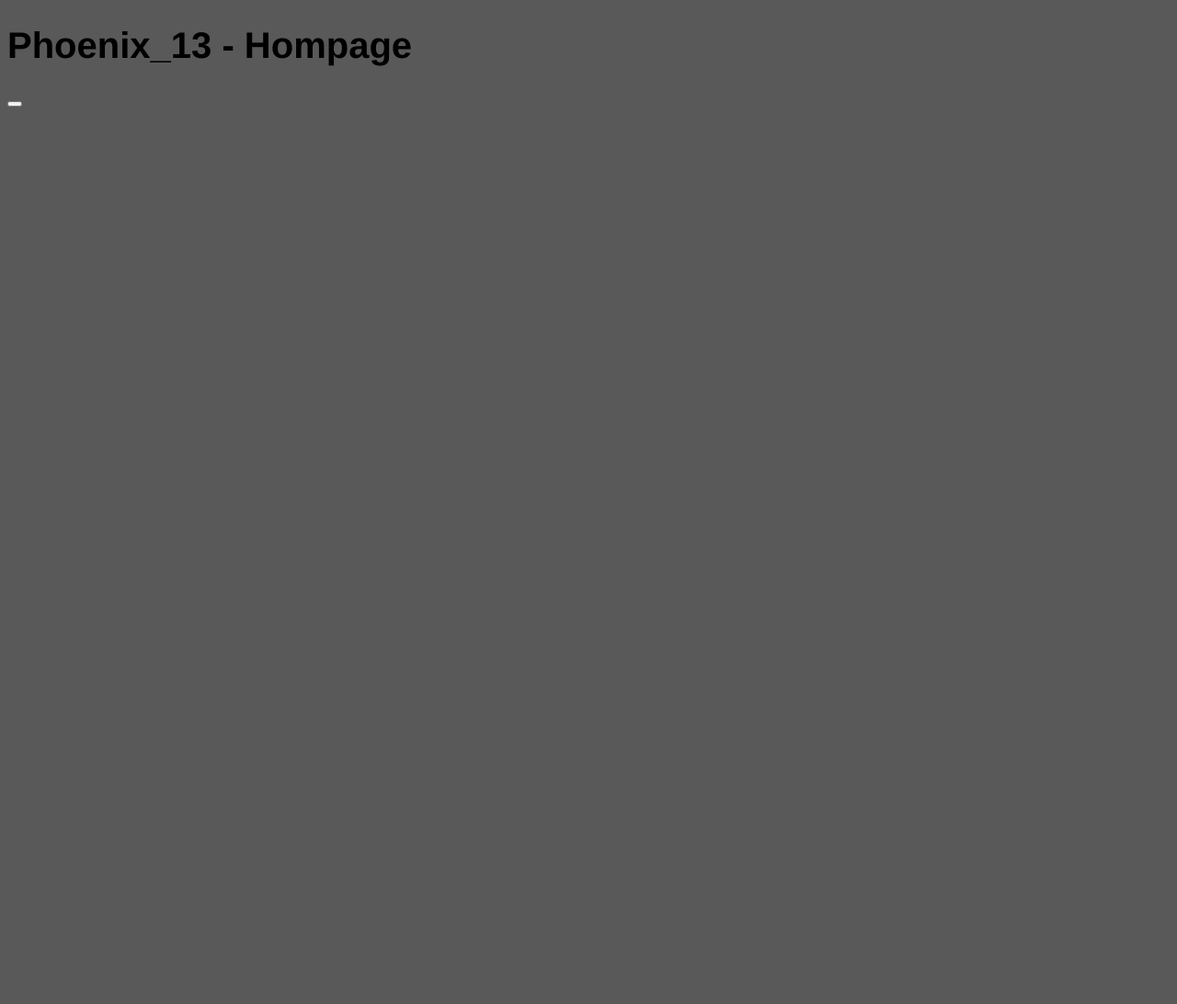
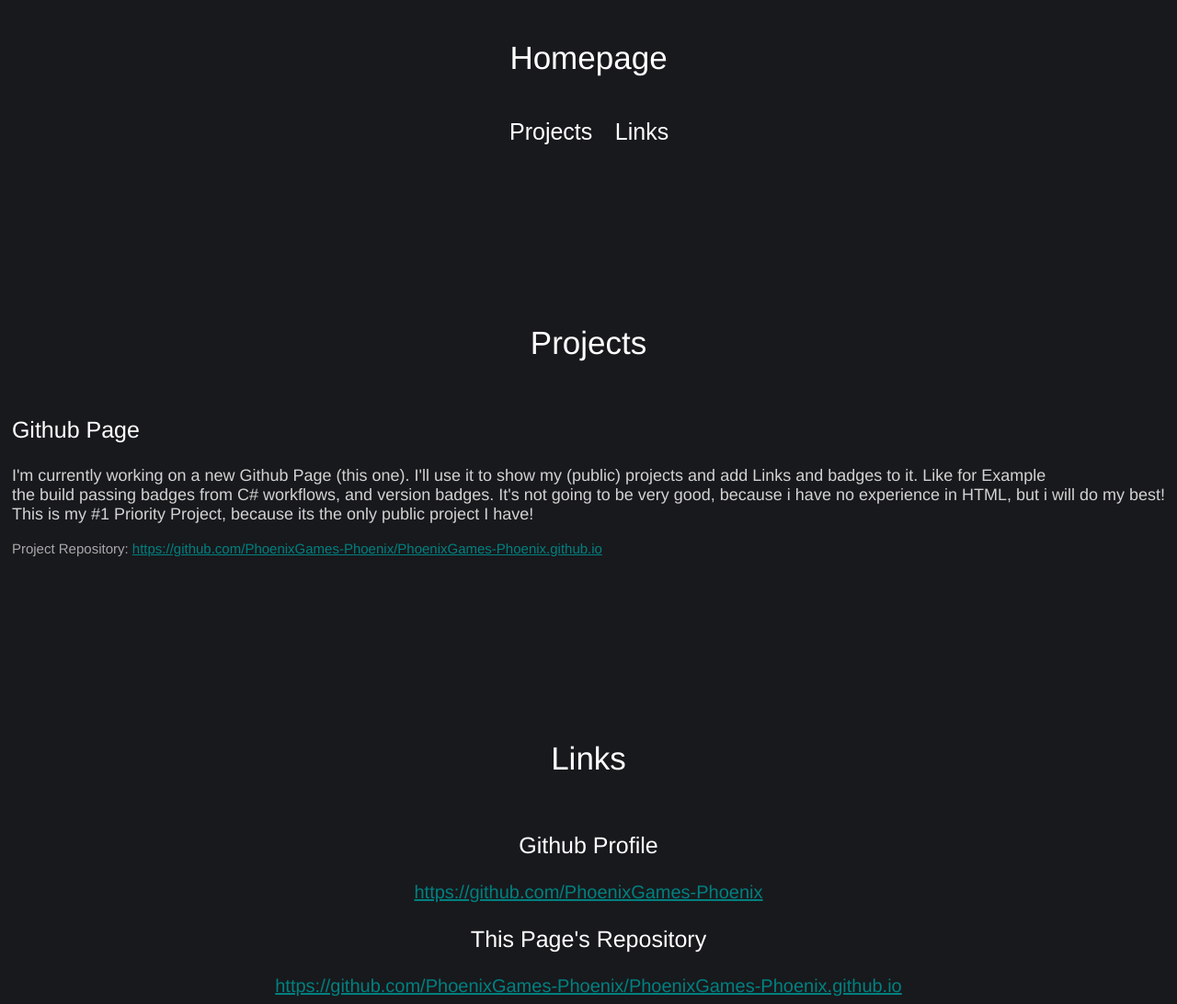
Before and after one commit to ixhbinphoenix/ixhbinphoenix.github.io, a plain HTML site: page index.html in a window 1280 px wide. Shown: the whole page at 92% size. Before the commit the page ends 800 px from the top, so only its background shows below. Drawn offline with Linux system fonts and the light colour scheme.

Commit message:
Complete Rework of the Page

```diff
--- a/index.html
+++ b/index.html
@@ -1,43 +1,125 @@
 <!DOCTYPE html>
 <html>
     <head>
-        <title>Phoenix_13 - Homepage</title>
+        <title>Phoenix test page</title>
+        <script>
+            scroll = function getFocus(arg) {
+                document.getElementById(arg).scrollIntoView(true);
+            }
+        </script>
     </head>
+    <body>
+        <!--Title-->
+        <div style="margin: 0px auto; display: table; text-align: center;">
+            <p class="Title">Homepage</p>
+        </div>
+        <!--Buttons-->
+        <div class="TopButtons">
+            <button class="TopButton" type="button" onclick="scroll('Projects')">Projects</button>
+            <button class="TopButton" type="button" onclick="scroll('Links')">Links</button>
+        </div>
 
-    <body>
-        <h1 class="header">Phoenix_13 - Hompage</h1>
-        <button class="homepage-button"></button>
+        <p class="SmallTitle" id="Projects">Projects</p>
+        <div class="Projects">
+            <div class="ProjectPage" id="ProjectPage">
+                <p class="ProjectTitle">Github Page</p>
+                <p class="ProjectText">I'm currently working on a new Github Page (this one). I'll use it to show my (public) projects and add Links and badges to it. Like for Example<br> the build passing badges from C# workflows, and version badges. It's not going to be very good, because i have no experience in HTML, but i will do my best!<br>This is my #1 Priority Project, because its the only public project I have!</p>
+                <p class="ProjectLink" style="color: darkgray;">Project Repository: <a style="outline: none; color: teal;" href="https://github.com/PhoenixGames-Phoenix/PhoenixGames-Phoenix.github.io">https://github.com/PhoenixGames-Phoenix/PhoenixGames-Phoenix.github.io<a></p>
+            </div>
+        </div>
+
+        <p class="SmallTitle" id="Links">Links</p>
+        <div class="Links">
+            <p class="LinkTitle">Github Profile</p>
+            <a class="Link" href="https://github.com/PhoenixGames-Phoenix" style="color: teal;">https://github.com/PhoenixGames-Phoenix</a>
+            <p class="LinkTitle">This Page's Repository</p>
+            <a class="Link" href="https://github.com/PhoenixGames-Phoenix/PhoenixGames-Phoenix.github.io" style="color: teal;">https://github.com/PhoenixGames-Phoenix/PhoenixGames-Phoenix.github.io</a>
+        </div>
+
     </body>
+    <style>
+        html {
+            font-family: Helvetica;
+        }
+        body {
+            background-color: rgb(24, 25, 28);
+        }
+        .Title {
+            font-size: 35px;
+            font-weight: 400;
+            text-align: center;
+            color: white;
+        }
+        .TopButtons {
+            margin: 0px auto;
+            display: table;
+            text-align: center;
+            padding-left: 16px;
+        }
+        .TopButton {
+            width: 100px;
+            height: 50px;
 
+            text-align: center;
 
+            font-size: 25px;
+            font-weight: 400;
 
+            background-color: rgb(24, 25, 28);
+            border: none;
+            outline: none;
+            color: white;
 
+            cursor: pointer;
+        }
+        .SmallTitle {
+            font-weight: 400;
+            font-size: 35px;
+            color: white;
 
+            text-align: center;
+            padding-top: 150px;
+        }
+        .Projects {
+            margin: 0px auto;
+            display: table;
+            text-align: center;
+        }
+        .ProjectTitle {
+            font-weight: 400;
+            font-size: 25px;
+            text-align: left;
 
+            color: white;
+        }
+        .ProjectText {
+            font-weight: 400;
+            font-size: 18px;
+            text-align: left;
 
+            color: lightgray;
+        }
+        .ProjectLink {
+            font-weight: 100;
+            font-size: 15px;
+            text-align: left;
+        }
+        .Links {
+            margin: 0px auto;
+            display: table;
+            text-align: center;
+        }
+        .LinkTitle {
+            font-weight: 400;
+            font-size: 25px;
+            text-align: center;
 
-
-
-<style>
-    html{
-        background-color: #595959;
-    }
-    body{
-
-        font-family: Helvetica;
-    }
-    .header{
-        text-align: left;
-        font-size: 40px;
-        color: #000000;
-
-        transition: ease-in-out all 300ms;
-    }
-    .homepage-button{
-
-    }
-
-</style>
-
-
+            color: white;
+        }
+        .Link {
+            font-weight: 400;
+            font-size: 20px;
+            text-align: center;
+        }
+    </style>
 </html>
```
